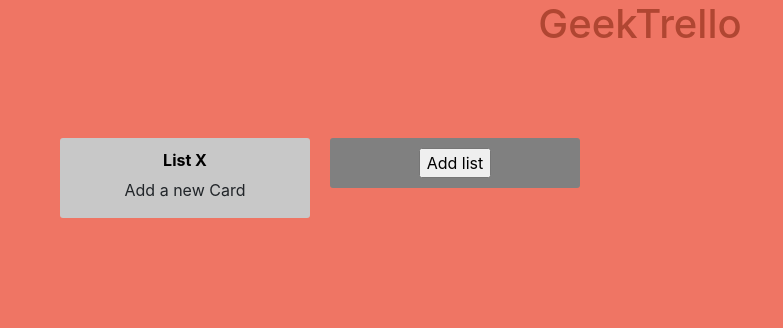
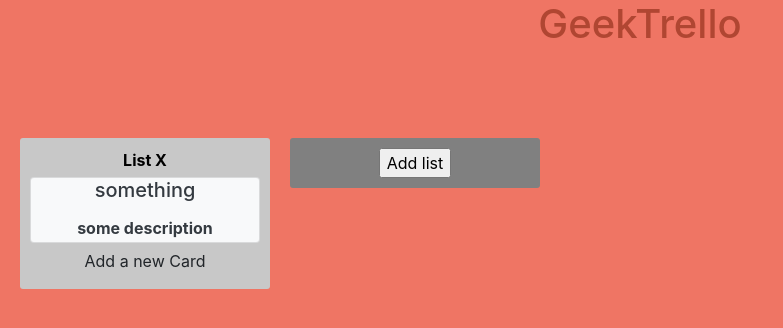
Before and after one commit to Abhicoding/GeekTrello, a React app: page /board in a window 1280 px wide. Shown: the top 328 px of the page, without its empty margins (0-783 px from the left). Built offline with nearby package versions, Linux system fonts and the light colour scheme.

Commit message:
Dynamically generating lists and cards based on user input

```diff
--- a/src/client/components/Card.jsx
+++ b/src/client/components/Card.jsx
@@ -3,18 +3,21 @@
 import './../scss/card.scss'
 
 export default class Card extends Component {
-//   constructor (props) {
-//     super()
-//     this.state = {
-//       title: props.title
-//     }
-//   }
+  constructor (props) {
+    super()
+    this.state = {
+      title: props.title
+    }
+  }
 
   render () {
     return <div className='card bg-light text-dark'>
+      <div className='card-title'>
+        <h5>{this.props.item.cardtitle}</h5>
+      </div>
       <div className='card-body'>
-        <div className='card-title'><h4>Light Card</h4></div>
-      Card Body Here</div>
+        {this.props.item.carddesc}
+      </div>
     </div>
   }
 }
--- a/src/client/components/Cardmodal.jsx
+++ b/src/client/components/Cardmodal.jsx
@@ -27,14 +27,21 @@
 
   onSubmission = (e) => {
     e.preventDefault()
-    console.log('clicked', e.target[0].value, e.target[1].value)
+    console.log('clicked', e.target.cardtitle.value, e.target.description.value, e.target.id)
+    this.props.newcard(
+      {
+        listid: e.target.id,
+        title: e.target.cardtitle.value,
+        desc: e.target.description.value
+      }
+    )
     this.props.cardmodalclose()
   }
 
 
   render () {
     return (
-      <form onSubmit={this.onSubmission.bind(this)}>
+      <form onSubmit={this.onSubmission.bind(this)} id={this.props.id}>
         <div className='modal fade show' id='myModal'style={{display: 'block'}}>
           <div className='modal-dialog'>
             <div className='modal-content'>
--- a/src/client/components/Dashboard.jsx
+++ b/src/client/components/Dashboard.jsx
@@ -12,15 +12,14 @@
     this.state = {
       lists: [
         {
-          'listid': 0,
-          'listname': 'List X',
-          'cards':
+          listid: 0,
+          listname: 'List X',
+          cards:
             [
-              // {
-              //   'cardid': 0,
-              //   'cardtitle': 'something',
-              //   'carddesc': 'some description'
-              // }
+              {
+                cardtitle: 'something',
+                carddesc: 'some description'
+              }
             ]
         }
       ],
@@ -33,13 +32,13 @@
 
   newList (name) {
     this.setState({
-      lists: this.state.lists.concat(
+      lists: this.state.lists.concat([
         {
-          listid: this.state.lists.length - 1,
+          listid: this.state.lists.length,
           listname: name,
           cards: []
         }
-      )
+      ])
     })
   }
 
@@ -65,13 +64,28 @@
     )
   }
 
+  newCardCreate (cardinfo) {
+    this.state.lists[cardinfo.listid].cards.push(
+      {
+        cardtitle: cardinfo.title,
+        carddesc: cardinfo.desc
+      }
+    )
+    this.setState({
+      lists: this.state.lists
+    })
+  }
+
   render () {
     const listItem = this.state.lists.map((d, i) => {
-      return <li key={i}><List item={d} cardmodalopen={this.newCardModalOpen.bind(this)} /></li>
+      return <li key={i}><List item={d}
+        cardmodalopen={this.newCardModalOpen.bind(this)} /></li>
     })
-
     return <div className='dashboard'>
-      {this.state.cardmodal.status ? <Cardmodal cardmodalclose={this.newCardModalClose.bind(this)} id={this.state.cardmodal.id} /> : null}
+      {this.state.cardmodal.status
+        ? <Cardmodal cardmodalclose={this.newCardModalClose.bind(this)}
+          id={this.state.cardmodal.id} newcard={this.newCardCreate.bind(this)} />
+        : null}
       <ul>
         {listItem}
         <Listcreate newlist={this.newList.bind(this)} />
--- a/src/client/scss/card.scss
+++ b/src/client/scss/card.scss
@@ -1,12 +1,13 @@
 .card {
     width: 100%;
     min-height: auto;
+    margin-top: 5px;
 }
 
 .card-body {
     padding: 2px;
 }
 
-.card-title h4 {
+.card-title h5 {
     margin: 0;
 }
--- a/src/client/scss/list.scss
+++ b/src/client/scss/list.scss
@@ -23,3 +23,7 @@
     background-color: unset;
     border: none;
 }
+
+ul {
+    padding: 0;
+}
```
Also changed, not shown: 1 other file (tests, documents, lock files or other folders).
